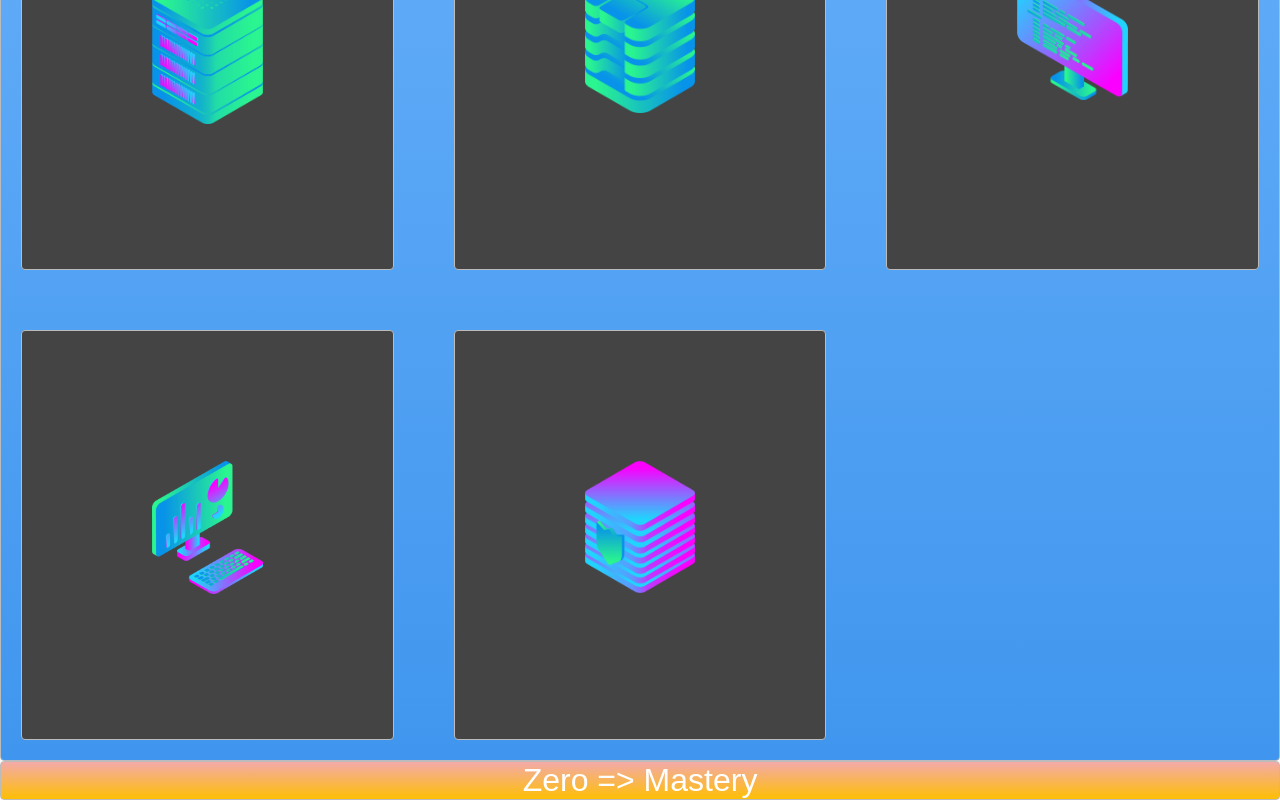
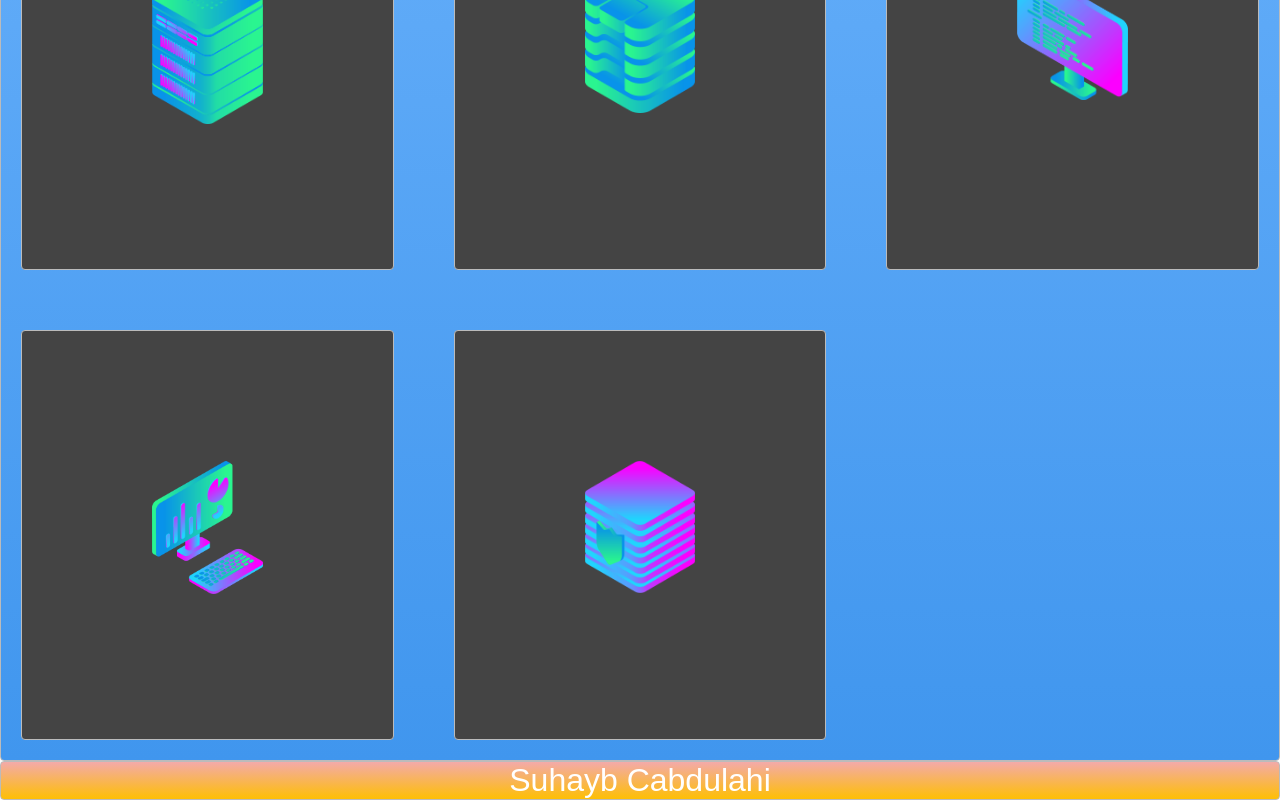
Before and after one commit to babamsi/Website-Layout, a plain HTML site: page index.html in a window 1280 px wide. Shown: the part 1172-1972 px from the top of the page. Drawn offline with Linux system fonts and the light colour scheme.

Commit message:
Update index.html

```diff
--- a/index.html
+++ b/index.html
@@ -27,7 +27,7 @@
 
 
 	  </div>
-	  <footer class="zone yellow">Zero => Mastery</footer>
+	  <footer class="zone yellow">Suhayb Cabdulahi</footer>
 	 </div>
 </body>
 </html>
```
